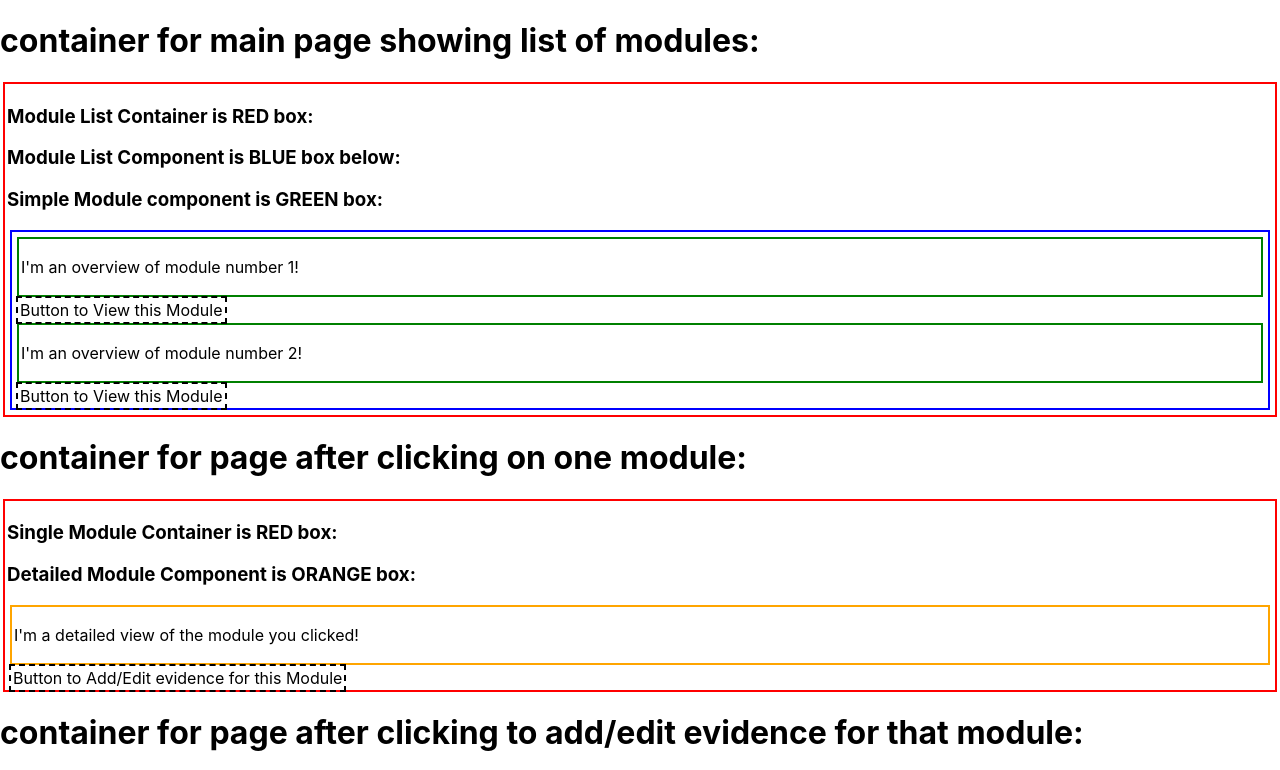
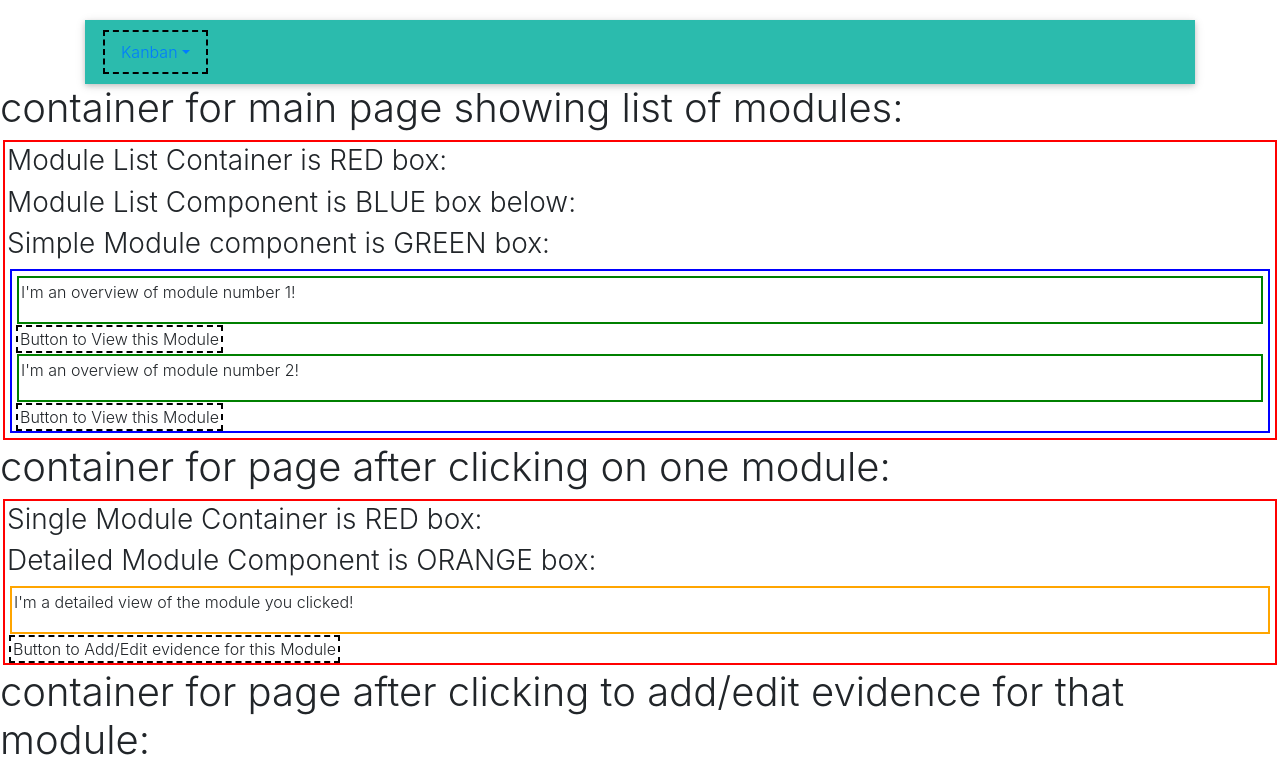
Before and after one commit to krismac/TeamFonz, a React (Create React App) app in the folder PDATool_frontend/pda_tool/: page / in a window 1280 px wide. Shown: the top 770 px of the page. Built offline with nearby package versions, Linux system fonts and the light colour scheme.

Commit message:
imported md

```diff
--- a/PDATool_frontend/pda_tool/package.json
+++ b/PDATool_frontend/pda_tool/package.json
@@ -3,6 +3,7 @@
   "version": "0.1.0",
   "private": true,
   "dependencies": {
+    "mdbreact": "^4.8.5-patch.1",
     "react": "^16.6.3",
     "react-dom": "^16.6.3",
     "react-scripts": "2.1.1"
--- a/PDATool_frontend/pda_tool/src/App.js
+++ b/PDATool_frontend/pda_tool/src/App.js
@@ -1,8 +1,7 @@
-// use react router to switch between containers, like in full stack pirates example
-
 import React, { Component, Fragment } from 'react';
 import ModuleListContainer from './containers/ModuleListContainer.js';
 import SingleModuleContainer from './containers/SingleModuleContainer.js';
+import NavbarPage from './components/NavBarPage.js';
 import ModuleEditFormContainer from './containers/ModuleEditFormContainer.js';
 import './App.css';
 
@@ -10,6 +9,8 @@ class App extends Component {
   render() {
     return (
       <Fragment>
+      <NavbarPage>
+      </NavbarPage>
         <h1>container for main page showing list of modules:</h1>
         <ModuleListContainer />
         <h1>container for page after clicking on one module:</h1>
@@ -17,6 +18,8 @@ class App extends Component {
         <h1>container for page after clicking to add/edit evidence for that module:</h1>
         <ModuleEditFormContainer />
       </Fragment>
+
+
     );
   }
 }
--- /dev/null
+++ b/PDATool_frontend/pda_tool/src/components/NavBarPage.js
@@ -0,0 +1,37 @@
+import React from "react";
+import { Navbar, NavItem, Container, Dropdown, DropdownItem, DropdownToggle, DropdownMenu, NavLink, Fa} from "mdbreact";
+
+
+class NavbarPage extends React.Component {
+  state = {
+    collapseID: ""
+  };
+
+  toggleCollapse = collapseID => () =>
+    this.setState(prevState => ({
+      collapseID: prevState.collapseID !== collapseID ? collapseID : ""
+    }));
+
+  render() {
+    return (
+      <Container>
+        <Navbar color="default-color" dark expand="md" style={{marginTop: "20px"}}>
+
+        <Dropdown>
+                                        <DropdownToggle  nav caret>
+                                          <div className="d-none d-md-inline">Kanban</div>
+                                        </DropdownToggle>
+                                        <DropdownMenu className="dropdown-default"right>
+                                          <DropdownItem href="#!">Backlog</DropdownItem>
+                                          <DropdownItem href="#!">In Progress</DropdownItem>
+                                          <DropdownItem href="#!">Blocked</DropdownItem>
+                                          <DropdownItem href="#!">All items</DropdownItem>
+                                        </DropdownMenu>
+                                      </Dropdown>
+          </Navbar>
+      </Container>
+    );
+  }
+}
+
+export default NavbarPage;
--- a/PDATool_frontend/pda_tool/src/containers/ModuleEditFormContainer.js
+++ b/PDATool_frontend/pda_tool/src/containers/ModuleEditFormContainer.js
@@ -1,8 +1,10 @@
 // container for adding or editing evidence for a particular module
 
 import React, {Component} from 'react';
+
 import ModuleDetailed from '../components/ModuleDetailed.js';
 import ModuleEditForm from '../components/ModuleEditForm.js';
+
 
 class ModuleEditFormContainer extends Component {
   constructor(props) {
@@ -18,6 +20,7 @@ class ModuleEditFormContainer extends Component {
 
   render() {
     return (
+
       <div className="module-edit-form-container">
 
         <h3>Edit Form Container is RED box:</h3>
--- a/PDATool_frontend/pda_tool/src/containers/ModuleListContainer.js
+++ b/PDATool_frontend/pda_tool/src/containers/ModuleListContainer.js
@@ -26,6 +26,8 @@ class ModuleListContainer extends Component {
 
   render() {
     return (
+
+
       <div className="module-list-container">
 
         <h3>Module List Container is RED box:</h3>
--- a/PDATool_frontend/pda_tool/src/index.js
+++ b/PDATool_frontend/pda_tool/src/index.js
@@ -1,7 +1,13 @@
 import React from 'react';
 import ReactDOM from 'react-dom';
+
+import 'font-awesome/css/font-awesome.min.css';
+import 'bootstrap-css-only/css/bootstrap.min.css';
+import 'mdbreact/dist/css/mdb.css';
 import './index.css';
+
 import App from './App';
+
 import * as serviceWorker from './serviceWorker';
 
 ReactDOM.render(<App />, document.getElementById('root'));
```
Also changed, not shown: 1 other file (tests, documents, lock files or other folders).
